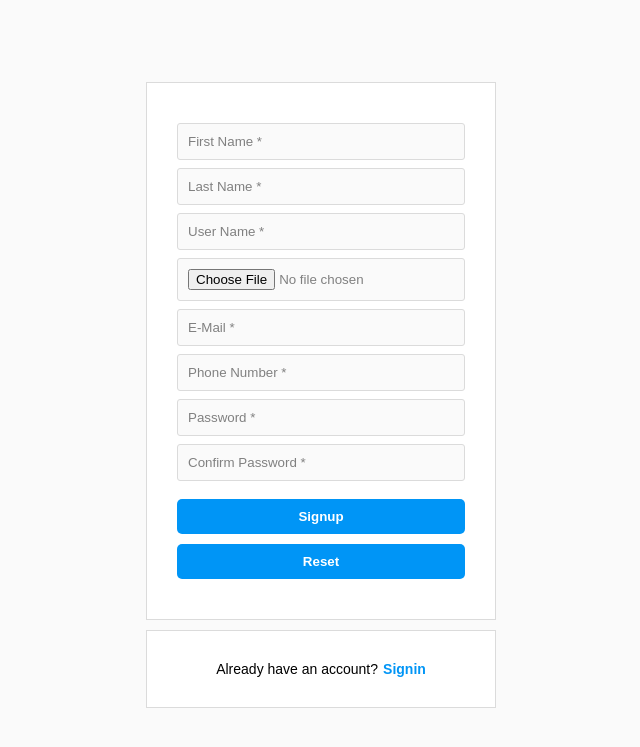
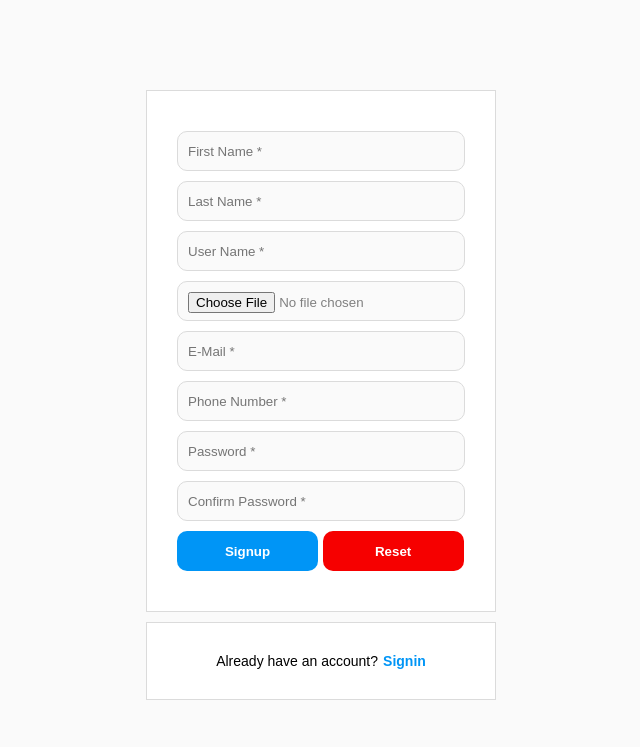
Before and after one commit to adeshlad/Journeys, a Django app: page /accounts/signup/ in a window 1280 px wide. Shown: the top 747 px of the page, without its empty margins (319-959 px from the left). Run offline with Django 5.2, Linux system fonts and the light colour scheme.

Commit message:
fixed UI and file structure

```diff
--- a/journeys/accounts/static/accounts/css/styles.css
+++ b/journeys/accounts/static/accounts/css/styles.css
@@ -1,11 +1,3 @@
-* {
-  border: none;
-  box-sizing: border-box;
-  font-family: Arial, Helvetica, sans-serif;
-  margin: 0;
-  padding: 0;
-}
-
 main {
   height: 100vh;
   margin: auto;
@@ -32,7 +24,7 @@ main {
   background-color: white;
   border: 1px solid #dbdbdb;
   margin-bottom: 10px;
-  padding: 10px;
+  padding: 10px 10px 0 10px;
 }
 
 #auth {
@@ -48,35 +40,6 @@ form {
   padding: 30px 20px;
 }
 
-form input {
-  background-color: #fafafa;
-  border: 1px solid #dbdbdb;
-  border-radius: 3px;
-  color: #808080;
-  margin-bottom: 8px;
-  padding: 10px 10px;
-  width: 100%;
-}
-
-form input::placeholder {
-  color: #808080;
-}
-
-form input:focus {
-  border: 1px solid #808080;
-  outline: none;
-}
-
-form button {
-  background-color: #0095f6;
-  border-radius: 5px;
-  color: #fff;
-  font-weight: bold;
-  height: 35px;
-  margin-top: 10px;
-  width: 100%;
-}
-
 .register * {
   font-size: 14px;
 }
@@ -89,3 +52,21 @@ form button {
 .register p {
   margin-right: 5px;
 }
+
+button {
+  border-radius: 10px;
+  color: #fff;
+  font-weight: bold;
+  height: 40px;
+  margin-bottom: 10px;
+}
+
+#signin, #signup{
+  background-color: #0095f6;
+  width: 49%;
+}
+
+#signout, #reset{
+  background-color: #f60000;
+  width: 49%;
+}
--- a/journeys/accounts/templates/accounts/signout.html
+++ b/journeys/accounts/templates/accounts/signout.html
@@ -1,5 +1,9 @@
 {% extends 'base.html' %}
 {% load static %}
+
+{% block stylesheet %}
+  <link rel="stylesheet" href="{% static 'accounts/css/styles.css' %}" />
+{% endblock %}
 
 {% block content %}
   <main class="flex align-items-center justify-content-center">
@@ -7,7 +11,7 @@
       <div class="panel login flex justify-content-center">
         <form action="{% url 'accounts:signout' %}" method="post">
           {% csrf_token %}
-          <button type="submit">Signout</button>
+          <button type="submit" id="signout">Signout</button>
         </form>
       </div>
     </section>
--- a/journeys/accounts/templates/accounts/signup.html
+++ b/journeys/accounts/templates/accounts/signup.html
@@ -1,5 +1,9 @@
 {% extends 'base.html' %}
 {% load static %}
+
+{% block stylesheet %}
+  <link rel="stylesheet" href="{% static 'accounts/css/styles.css' %}" />
+{% endblock %}
 
 {% block content %}
   <main class="flex align-items-center justify-content-center">
@@ -38,8 +42,8 @@
             <p>Password is mismatched</p>
           {% endif %}
 
-          <button type="submit">Signup</button>
-          <button type="reset">Reset</button>
+          <button type="submit" id="signup">Signup</button>
+          <button type="reset" id="reset">Reset</button>
         </form>
       </div>
 
--- a/journeys/accounts/urls.py
+++ b/journeys/accounts/urls.py
@@ -8,5 +8,5 @@ app_name = 'accounts'
 urlpatterns = [
     path('signup/', views.signup, name="signup"),
     path('signin/', views.signin, name="signin"),
-    path('signout/', login_required(views.signout), name="signout")
+    path('signout/', views.signout, name="signout")
 ]
--- a/journeys/accounts/views.py
+++ b/journeys/accounts/views.py
@@ -97,3 +97,7 @@ def signout(request):
     if request.method == 'POST':
         logout(request)
         return redirect('app:index')
+
+    elif request.method == 'GET':
+        if request.user.is_authenticated:
+            return render(request, 'signout.html')
--- a/journeys/app/models.py
+++ b/journeys/app/models.py
@@ -27,7 +27,7 @@ class Location(models.Model):
 
 
 class Location_Photo(models.Model):
-    photo = models.ImageField(upload_to='locations/location_photos/', blank=True, null=True, default='locations/location_photos/default_location_photo.jpg')
+    photo = models.ImageField(upload_to='locations/location_photos/')
     caption = models.CharField(max_length=500, blank=True, null=True)
 
     location = models.ForeignKey("app.Location", on_delete=models.CASCADE, related_name='photos')
--- a/journeys/app/urls.py
+++ b/journeys/app/urls.py
@@ -7,4 +7,5 @@ app_name = 'app'
 
 urlpatterns = [
     path('', views.index, name="index"),
+    path('add_new_journey/', views.add_new_journey, name="add_new_journey")
 ]
--- a/journeys/app/views.py
+++ b/journeys/app/views.py
@@ -7,3 +7,8 @@ from django.contrib.auth.decorators import login_required
 # @login_required()
 def index(request):
     return render(request, 'index.html')
+
+
+# @login_required()
+def add_new_journey(request):
+    return render(request, 'add_new_journey.html')
--- a/journeys/static/css/styles.css
+++ b/journeys/static/css/styles.css
@@ -1,3 +1,11 @@
+* {
+    border: none;
+    box-sizing: border-box;
+    font-family: Arial, Helvetica, sans-serif;
+    margin: 0;
+    padding: 0;
+}
+
 body {
     background-color: #fafafa;
     height: 100vh;
@@ -6,3 +14,48 @@ body {
 a {
     text-decoration: none;
 }
+
+form input {
+    background-color: #fafafa;
+    border: 1px solid #dbdbdb;
+    border-radius: 10px;
+    height: 40px;
+    color: #808080;
+    margin-bottom: 10px;
+    padding: 10px 10px;
+    width: 100%;
+}
+
+form input:focus {
+    border: 1px solid #808080;
+    outline: none;
+}
+
+button {
+    background-color: #0095f6;
+    border-radius: 10px;
+    color: #fff;
+    font-weight: bold;
+    height: 40px;
+    width: 100%;
+    margin-bottom: 10px;
+}
+
+button:disabled {
+    background-color: #ccc;
+    cursor: not-allowed;
+}
+
+input[type="number"]::-webkit-inner-spin-button,
+input[type="number"]::-webkit-outer-spin-button {
+    -webkit-appearance: none;
+    margin: 0;
+}
+
+th {
+    font-weight: normal;
+}
+
+td {
+    text-align: center;
+}
--- a/journeys/templates/base.html
+++ b/journeys/templates/base.html
@@ -6,11 +6,12 @@
     <meta charset="UTF-8" />
     <meta name="viewport" content="width=device-width, initial-scale=1.0" />
 
-    <link rel="stylesheet" href="{% static 'accounts/css/styles.css' %}" />
-    <link rel="stylesheet" href="{% static 'app/css/styles.css' %}" />
     <link rel="stylesheet" href="{% static 'css/styles.css' %}" />
+    {% block stylesheet %}
 
-    <title>Document</title>
+    {% endblock %}
+
+    <title>Journeys</title>
   </head>
 
   <body>
@@ -19,5 +20,9 @@
 
       {% endblock %}
     </div>
+
+    {% block javascript %}
+
+    {% endblock %}
   </body>
 </html>
```
Also changed, not shown: journeys/accounts/templates/accounts/signin.html (+7 -3 lines), journeys/app/static/app/css/styles.css (added, +46 -0 lines), journeys/app/static/app/js/add_new_journey.js (added, +42 -0 lines), journeys/app/templates/app/add_new_journey.html (added, +74 -0 lines), journeys/app/templates/app/index.html (+11 -9 lines), journeys/app/static/app/js/add_locations.js (added).
